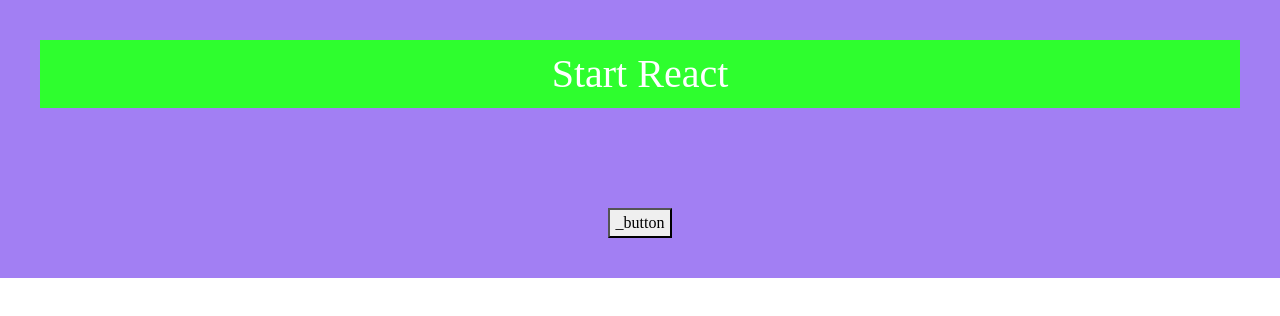
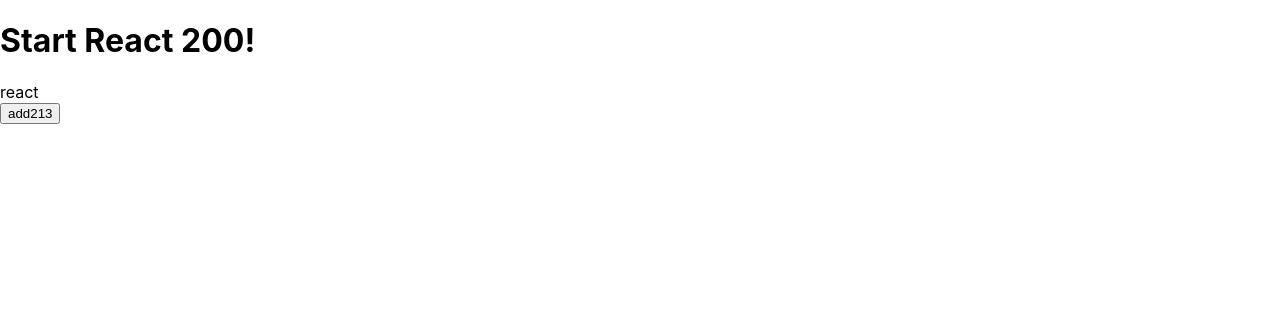
Before and after one commit to lee-kangpyo/react-start, a React (Create React App) app in the folder client/: page / in a window 1280 px wide. Shown: the top 316 px of the page. Built offline with nearby package versions, Linux system fonts and the light colour scheme.

Commit message:
redux 사용하기

```diff
--- a/client/package.json
+++ b/client/package.json
@@ -11,8 +11,10 @@
     "jquery": "^3.6.0",
     "react": "^18.2.0",
     "react-dom": "^18.2.0",
+    "react-redux": "^8.0.2",
     "react-scripts": "5.0.1",
     "reactstrap": "^9.1.3",
+    "redux": "^4.2.0",
     "shallow-equal": "^1.2.1",
     "sweetalert2": "^11.4.28",
     "web-vitals": "^2.1.4"
--- a/client/src/App.js
+++ b/client/src/App.js
@@ -1,15 +1,15 @@
-import React from 'react';
-import './App.css';
-import ContextApi from './Context/R077_ContextApi'
-import 'bootstrap/dist/css/bootstrap.css'
+import React, { Component } from 'react';
+import StrAddButton from "./StrAddButton";
 
-function App() {
+function App(props) {
   return (
-    <div className='app'>
-      <h1 className='title'>Start React</h1>
-      <ContextApi/>
-    </div>
+      <div>
+          <h1>Start React 200!</h1>
+          <span>{props.store.getState().data.str}</span><br/>
+          <StrAddButton store={props.store}/>
+      </div>
   );
+
 }
 
 export default App;
--- /dev/null
+++ b/client/src/StrAddButton.js
@@ -0,0 +1,16 @@
+import React, { Component } from 'react';
+import { add } from "./actions";
+
+class StrAddButton extends Component {
+    render() {
+        return (
+           <input value="add213" type="button" onClick={this.addString} />
+        )
+    }
+
+    addString = () => {
+        this.props.store.dispatch(add());
+    }
+}
+
+export default StrAddButton;
--- /dev/null
+++ b/client/src/actions/index.js
@@ -0,0 +1,6 @@
+export const ADD = 'ADD';
+export const add = () => {
+    return{
+        type:ADD
+    }
+}
--- a/client/src/index.js
+++ b/client/src/index.js
@@ -3,11 +3,22 @@
 import './index.css';
 import App from './App';
 import reportWebVitals from './reportWebVitals';
+import { legacy_createStore as createStore } from "redux";
+import reducers from './reducers';
+
+const store = createStore(reducers);
 
 const root = ReactDOM.createRoot(document.getElementById('root'));
-root.render(
-  <App />
-);
+
+const listener = () => {
+  root.render(
+    <App store={store} />
+  );
+}
+
+
+store.subscribe(listener);
+listener();
 
 // If you want to start measuring performance in your app, pass a function
 // to log results (for example: reportWebVitals(console.log))
--- /dev/null
+++ b/client/src/reducers/index.js
@@ -0,0 +1,23 @@
+import { ADD } from '../actions'
+import { combineReducers } from 'redux'
+
+const initState = {
+    str:'react',
+};
+
+const data = (state = initState, action) => {
+    switch(action.type){
+        case ADD:
+            return state, {
+                str:state.str + '213'
+            };
+        default:
+            return state;
+    }
+};
+
+const App = combineReducers({
+    data
+});
+
+export default App;
```
Also changed, not shown: 1 other file (tests, documents, lock files or other folders).
